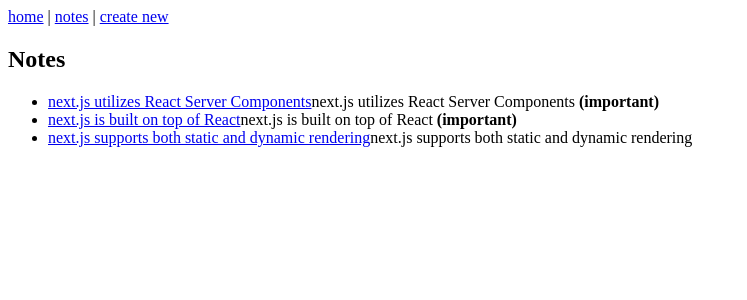
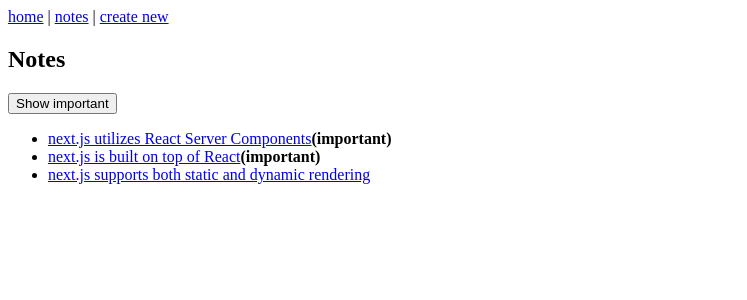
Before and after one commit to KoblaQ/full-stack-open-NextJs, a Next.js app in the folder notes-app/: page /notes in a window 1280 px wide. Shown: the top 300 px of the page, without its empty margins (0-747 px from the left). Built offline with nearby package versions, Linux system fonts and the light colour scheme.

Commit message:
Showing important notes only, client component solution

```diff
--- /dev/null
+++ b/notes-app/app/notes/NoteList.tsx
@@ -0,0 +1,36 @@
+'use client'
+
+import Link from 'next/link'
+import { useState } from 'react'
+
+type Note = {
+  id: number
+  content: string
+  important: boolean
+}
+
+const NoteList = ({ notes }: { notes: Note[] }) => {
+  const [showImportant, setShowImportant] = useState(false)
+
+  const notesToShow = showImportant
+    ? notes.filter((note) => note.important)
+    : notes
+
+  return (
+    <div>
+      <button onClick={() => setShowImportant(!showImportant)}>
+        {showImportant ? 'Show all' : 'Show important'}
+      </button>
+      <ul>
+        {notesToShow.map((note) => (
+          <li key={note.id}>
+            <Link href={`/notes/${note.id}`}>{note.content}</Link>
+            {note.important && <strong>(important)</strong>}
+          </li>
+        ))}
+      </ul>
+    </div>
+  )
+}
+
+export default NoteList
--- a/notes-app/app/notes/page.tsx
+++ b/notes-app/app/notes/page.tsx
@@ -1,19 +1,23 @@
-import Link from 'next/link'
+// import Link from 'next/link'
 import { getNotes } from '../services/notes'
+import NoteList from './NoteList'
 
 const Notes = () => {
   const notes = getNotes()
   return (
     <div>
       <h2>Notes</h2>
-      <ul>
+
+      <NoteList notes={notes} />
+
+      {/* <ul>
         {notes.map((note) => (
           <li key={note.id}>
-            <Link href={`/notes/${note.id}`}>{note.content}</Link>
-            {note.content} {note.important && <strong>(important)</strong>}
+            <Link href={`/notes/${note.id}`}>{note.content}</Link>{' '}
+            {note.important && <strong>(important)</strong>}
           </li>
         ))}
-      </ul>
+      </ul> */}
     </div>
   )
 }
```
Also changed, not shown: 1 other file (tests, documents, lock files or other folders).
